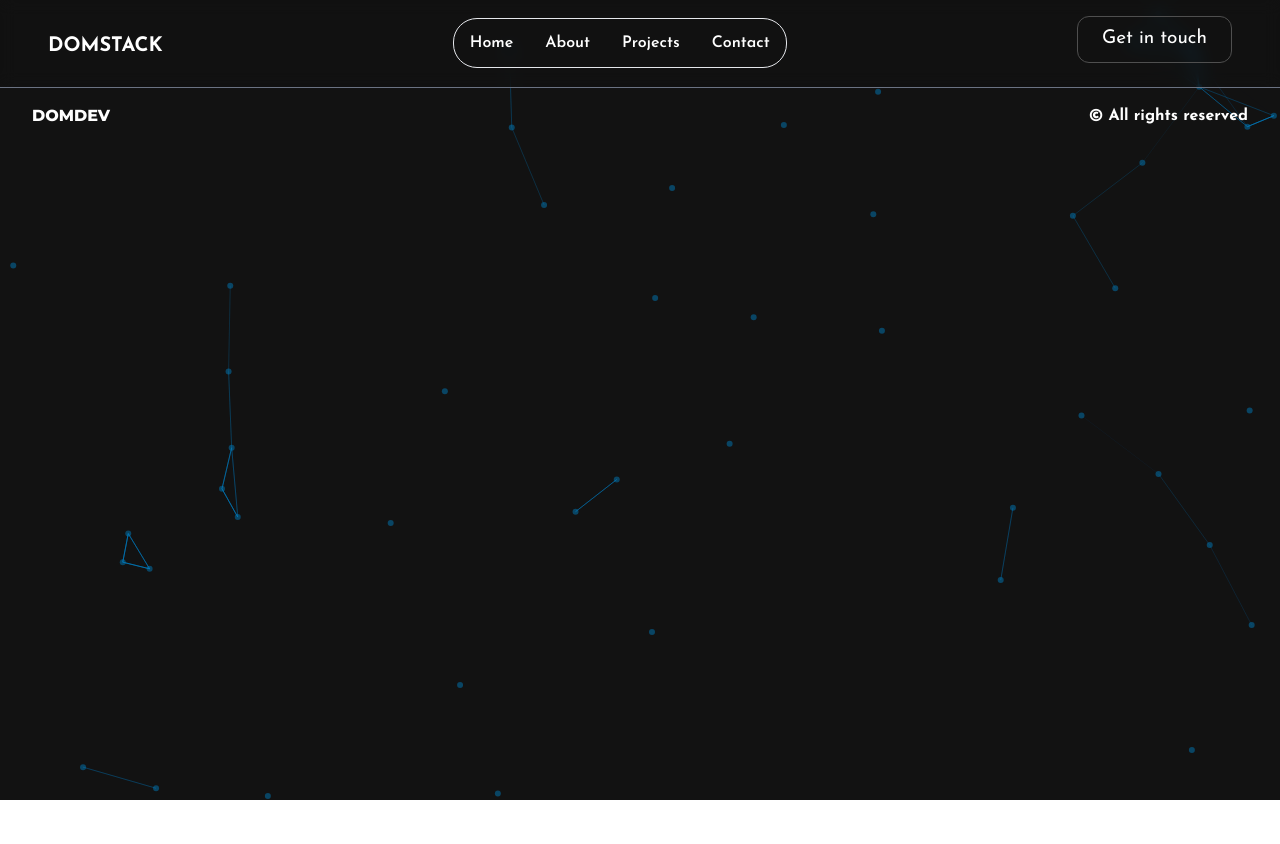
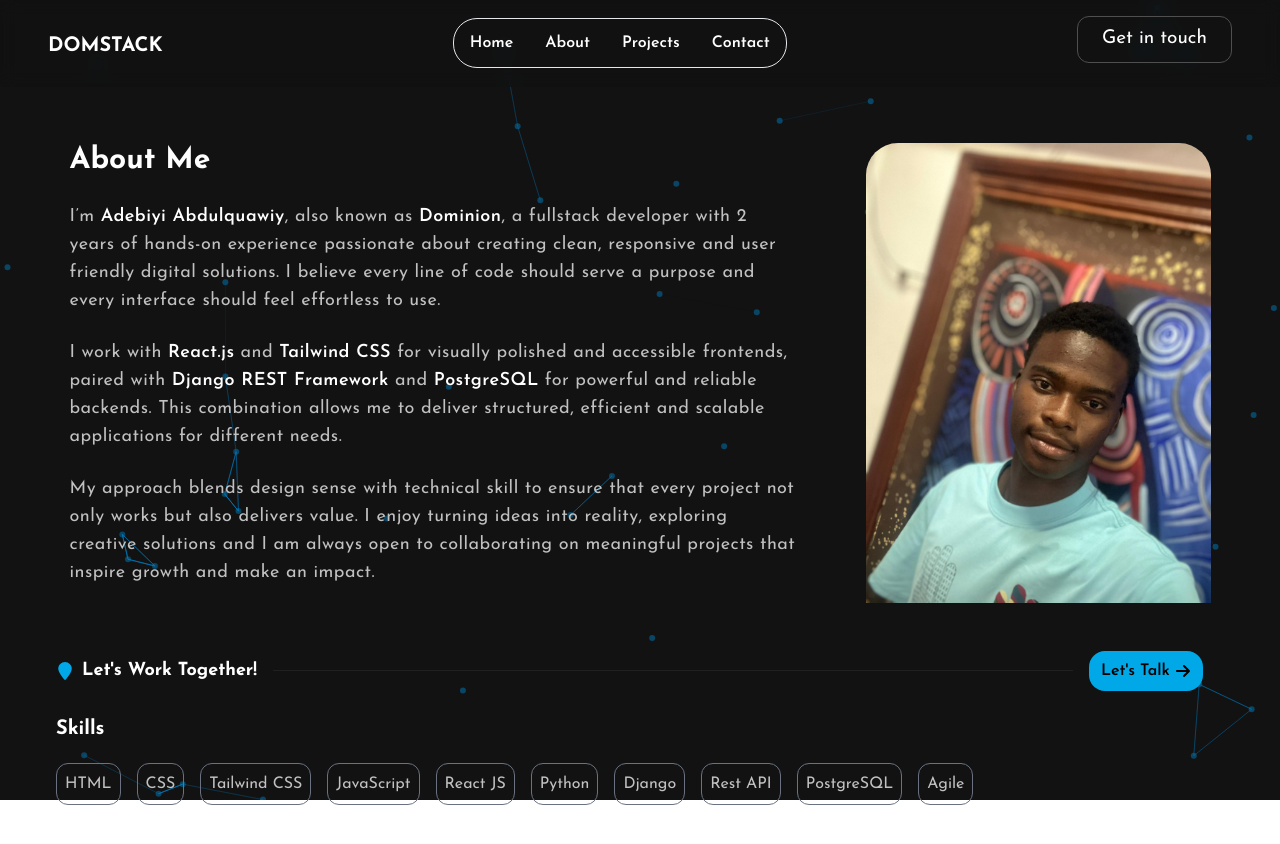
Before and after one commit to dominionnnnnnn/portfolio, a React (Vite) app: page /about in a window 1280 px wide. Shown: the top 844 px of the page. Before the commit the page ends 800 px from the top, so only its background shows below. Built offline with nearby package versions, Linux system fonts and the light colour scheme.

Commit message:
alot of changes

```diff
--- a/src/components/Projects.jsx
+++ b/src/components/Projects.jsx
@@ -2,6 +2,7 @@ import React from 'react'
 import p1 from '../assets/p1.png'
 import p2 from '../assets/p4.png'
 import p3 from '../assets/p3.png'
+import p5 from '../assets/p5.png'
 
 const project = [
   {
@@ -25,19 +26,26 @@ const project = [
     "link": 'https://dominionnnnnnn.github.io/domblog/',
     "img": p3
   },
+  {
+    "id": 4,
+    "title": "Web3 Landing Page",
+    "details": 'A decentralized application showcasing the potential of blockchain technology with a user-friendly interface.',
+    "link": 'https://web3-six-tau-85.vercel.app/',
+    "img": p5
+  },
 ]
 
-const Projects = () => {
+const Projects = ({ count }) => {
   return (
     <div id='projects' className='scroll-mt-20 scroll-smooth py-4 mt-4'>
       <header className=' mx-17 text-xl text-gray-500 tracking-widest  text-center  my-2 '>TOP PROJECTS</header>
       <p className='mx-17 text-6xl text-white font-semibold text-center my-4'>Portfolio</p>
       <div className='flex flex-col gap-16  lg:px-16 items-center'>
-        {project.map((item) => (
+        {project.slice(0, count).map((item) => (
           <div key={item.id} className='bg-[#1E1E1E] w-[92%]  rounded-3xl project-item'>
             <p className='font-light my-8 text-white mx-8 tracking-widest text-xl'>0{item.id} | Fullstack Developer</p>
             <div className="flex flex-col md:flex-row lg:gap-4">
-              <img src={item.img} alt="" className='lg:h-120 h-100 w-91 lg:w-auto' />
+              <img src={item.img} alt="" className='lg:h-120 h-100 w-91 lg:w-auto rounded-t-4xl' />
               <div className='lg:my-[150px] my-12 mx-auto px-4 lg:px-0'>
                 <h1 className='text-white  text-3xl lg:text-4xl font-bold tracking-wide '>{item.title}</h1>
                 <p className='text-white  text-lg my-3 font-light name'>{item.details}</p>
--- a/src/components/Testimonial.jsx
+++ b/src/components/Testimonial.jsx
@@ -73,7 +73,7 @@ const Testimonial = () => {
         <Slider {...settings}>
           {Review.map((item) => (
             <div key={item.id}>
-              <div className="py-5 px-6 rounded-xl bg-[#1e1e1e] w-92">
+              <div className="py-5 px-6 rounded-xl bg-[#1e1e1e] lg:w-92">
                 <p className="text-[#c1c1c1] font-semibold">"{item.message}"</p>
                 <div className="mt-8 flex gap-2 items-center">
                   <p className="text-white">{item.name}</p>
--- a/src/pages/AboutPage.jsx
+++ b/src/pages/AboutPage.jsx
@@ -1,11 +1,83 @@
-import React from 'react'
+import React from "react";
+import img from "../assets/img1.jpg";
+import { FaLocationPin, FaArrowRight } from "react-icons/fa6";
+import { Link } from "react-router-dom";
+
+const Skills = [
+  "HTML",
+  "CSS",
+  "Tailwind CSS",
+  "JavaScript",
+  "React JS",
+  "Python",
+  "Django",
+  "Rest API",
+  "PostgreSQL",
+  "Agile",
+];
 
 const AboutPage = () => {
   return (
-    <div>
+    <div className=" px-6 lg:px-12 py-10 mb-20 lg:mb-30">
+      <div className="flex flex-wrap items-center justify-center  gap-17">
+        <div className="flex flex-col gap-6">
+          <h1 className="text-white font-bold text-xl lg:text-3xl">About Me</h1>
+          <p className="text-[#c1c1c1] lg:w-182 text-lg tracking-wide">
+            I’m{" "}
+            <span className="text-white font-semibold">
+              {" "}
+              Adebiyi Abdulquawiy
+            </span>
+            , also known as
+            <span className="text-white font-semibold"> Dominion</span>, a
+            fullstack developer with 2 years of hands-on experience passionate
+            about creating clean, responsive and user friendly digital
+            solutions. I believe every line of code should serve a purpose and
+            every interface should feel effortless to use.
+          </p>
+          <p className="text-[#c1c1c1] lg:w-182 text-lg tracking-wide">
+            I work with <span className="text-white font-semibold">React.js</span> and <span className="text-white font-semibold">Tailwind CSS</span> for visually polished and
+            accessible frontends, paired with <span className="text-white font-semibold">Django REST Framework</span> and
+            <span className="text-white font-semibold"> PostgreSQL</span> for powerful and reliable backends. This combination
+            allows me to deliver structured, efficient and scalable applications
+            for different needs.
+          </p>
+          <p className="text-[#c1c1c1] lg:w-182 text-lg tracking-wide">
+            My approach blends design sense with technical skill to ensure that
+            every project not only works but also delivers value. I enjoy
+            turning ideas into reality, exploring creative solutions and I am
+            always open to collaborating on meaningful projects that inspire
+            growth and make an impact.
+          </p>
+        </div>
+        <img src={img} alt="" className="lg:h-115 mt-4 rounded-t-4xl" />
+      </div>
+      <div className="flex flex-wrap mt-12 items-center gap-4">
+        <h1 className="text-lg font-bold text-white">
+          <FaLocationPin className="inline text-[#00A8E8] mx-2" />
+          Let's Work Together!
+        </h1>
+        <div className=" bg-[#202020] h-[1px] w-200"></div>
+        <Link
+          to="/contact"
+          className="bg-[#00A8E8] py-2 px-3 font-semibold rounded-2xl"
+        >
+          Let's Talk <FaArrowRight className="inline" />
+        </Link>
+      </div>
+      <h3 className="mt-6 font-bold text-xl mx-2 text-white">Skills</h3>
+      <div className="flex flex-wrap gap-4 mt-5 mx-2">
+        {Skills.map((skill, index) => (
+          <p
+            key={index}
+            className="text-[#c1c1c1] border-1 border-gray-500 p-2 rounded-xl"
+          >
+            {skill}
+          </p>
+        ))}
+      </div>
+    </div>
+  );
+};
 
-    </div>
-  )
-}
-
-export default AboutPage
+export default AboutPage;
--- a/src/pages/ContactPage.jsx
+++ b/src/pages/ContactPage.jsx
@@ -23,11 +23,11 @@ const ContactPage = () => {
           <a href="https://www.linkedin.com/in/devdominion">
             <FaLinkedin size={20} />
           </a>
-          <div className="h-1 w-1 rounded-[50%] bg-[#c1d4c0] mx-1"></div>
+          <div className="h-1 w-1 rounded-[50%] bg-[#00A8E8] mx-1"></div>
           <a href="https://x.com/Dominion864414?t=rMocIolMIppTGQZqkzglXA&s=09">
             <FaXTwitter size={20} />
           </a>
-          <div className="h-1 w-1 rounded-[50%] bg-[#c1d4c0] mx-1"></div>
+          <div className="h-1 w-1 rounded-[50%] bg-[#00A8E8] mx-1"></div>
           <a href="https://wa.me/2349038207504">
             <FaWhatsapp size={20} />
           </a>
@@ -37,12 +37,12 @@ const ContactPage = () => {
           href="mailto:adebiyiquawiy2006@gmail.com"
           className="text-white text-sm tracking-wide"
         >
-          <FaEnvelope className="inline text-[#c1d4c0] mx-1" />
+          <FaEnvelope className="inline text-[#00A8E8] mx-1" />
           adebiyiquawiy2006@gmail.com
         </a>
         <div className=" bg-[#202020] h-[1px] w-88 lg:w-84 md:w-20"></div>
         <a href="" className="text-white text-sm tracking-wide font-semibold">
-          <FaPhone className="inline text-[#c1d4c0] mx-1" />
+          <FaPhone className="inline text-[#00A8E8] mx-1" />
           +234 903 820 7504
         </a>
       </div>
--- a/src/pages/HomePage.jsx
+++ b/src/pages/HomePage.jsx
@@ -12,7 +12,7 @@ const HomePage = () => {
       <HeroSection />
       <About />
       <Services />
-      <Projects />
+      <Projects count={3} />
       <Testimonial/>
       <Contact />
     </div>
--- a/src/pages/ProjectsPage.jsx
+++ b/src/pages/ProjectsPage.jsx
@@ -4,7 +4,7 @@ import Projects from '../components/Projects'
 const ProjectsPage = () => {
   return (
     <div>
-      <Projects/>
+      <Projects count={4}/>
     </div>
   )
 }
```
Also changed, not shown: src/assets/img1.jpg (added), src/assets/p5.png (added).
